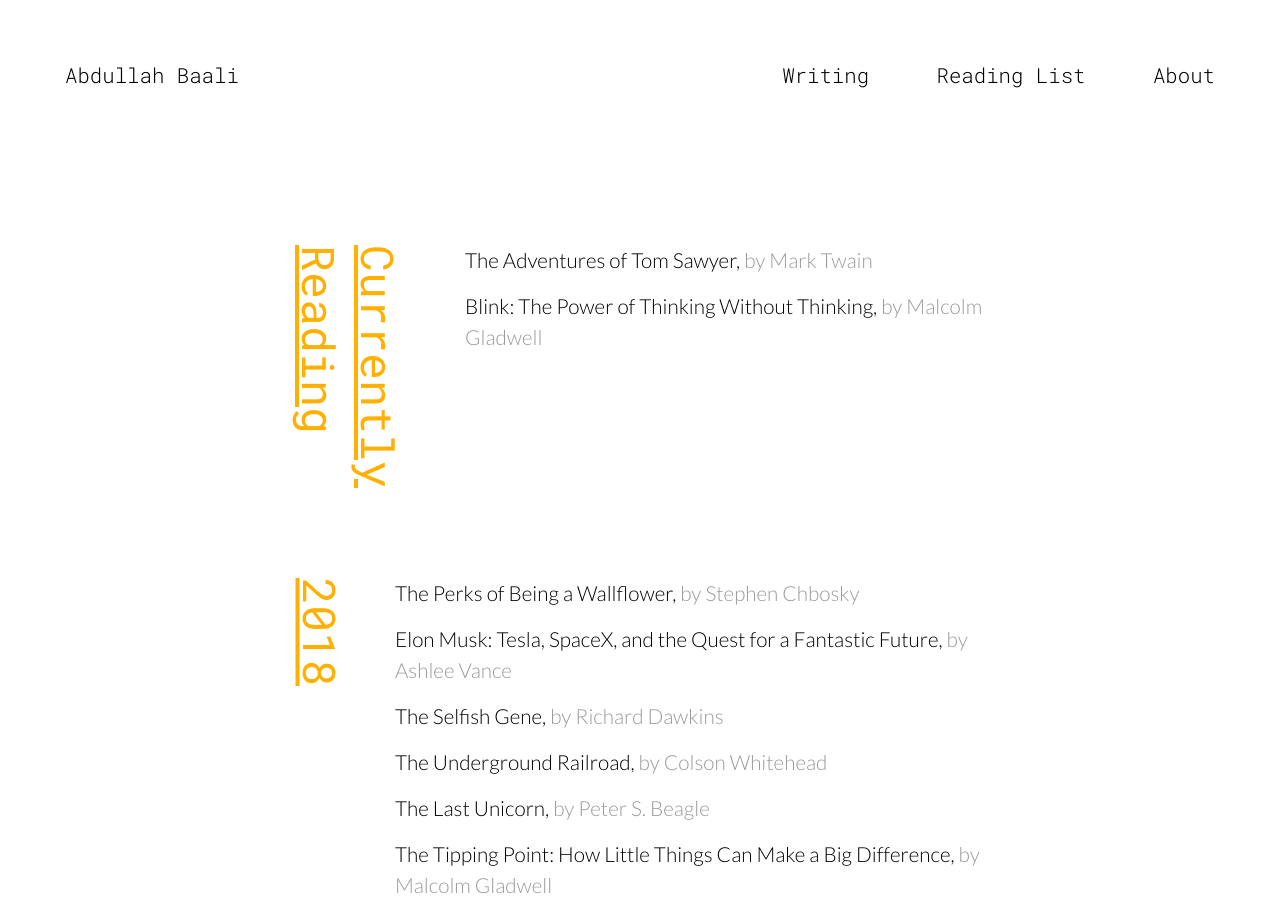
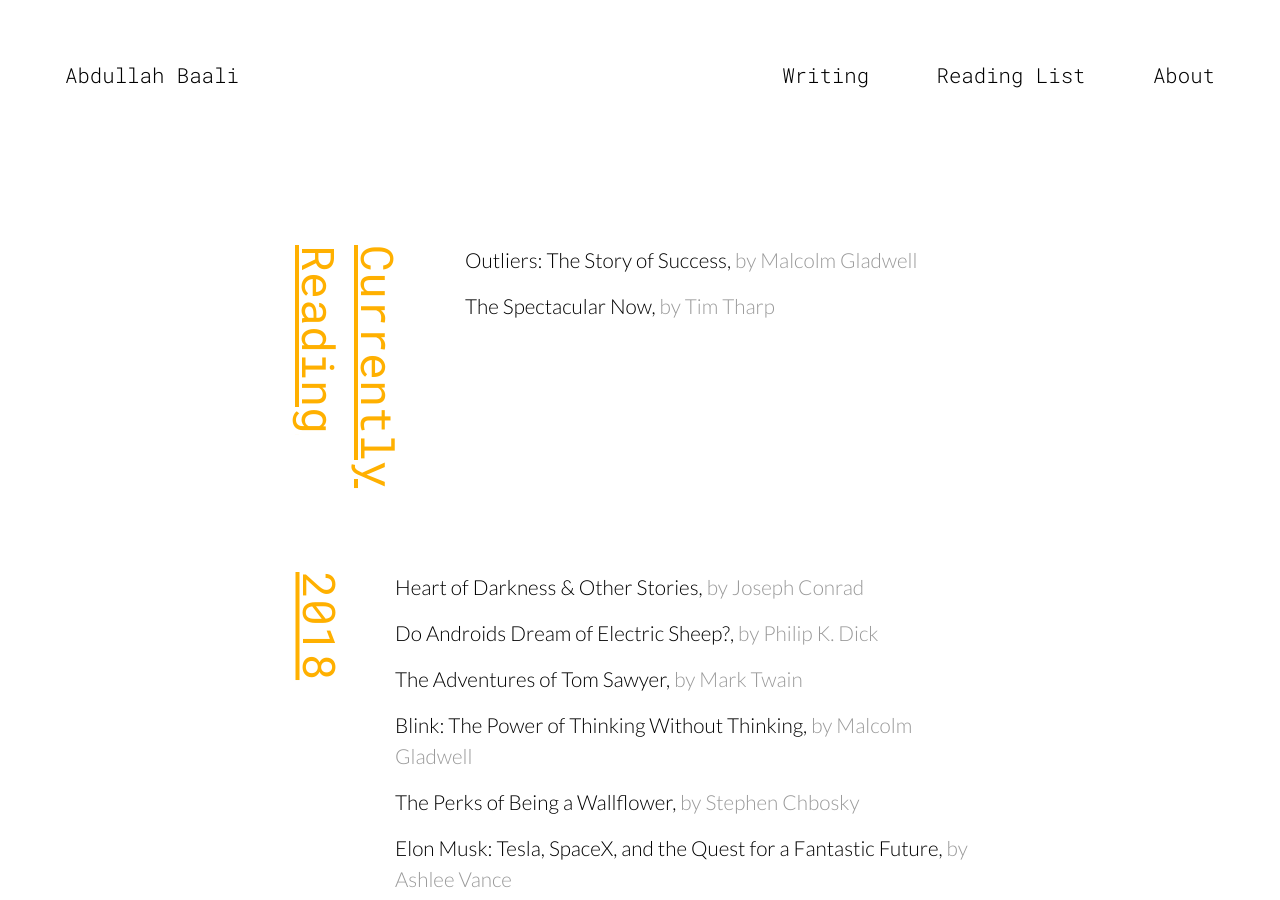
Before and after one commit to trufflesprouts/trufflesprouts.github.io, a Jekyll site: the page built from reading-list.md, in a window 1280 px wide and 900 px high. Built offline with Jekyll 4.4.1, drawn with Linux system fonts in a browser that asks for light colours; comment, search, counter and statistics services are not loaded.

Commit message:
update reading-list

```diff
--- a/_layouts/reading-list.html
+++ b/_layouts/reading-list.html
@@ -5,8 +5,8 @@
 <div class="reading-list">
   <h1 class="w-40">Currently<br>Reading</h1>
   <div class="book-list w-60">
-    <p>The Adventures of Tom Sawyer, <span class="book-author">by Mark Twain</span></p>
-    <p>Blink: The Power of Thinking Without Thinking, <span class="book-author">by Malcolm Gladwell</span></p>
+    <p>Outliers: The Story of Success, <span class="book-author">by Malcolm Gladwell</span></p>
+    <p>The Spectacular Now, <span class="book-author">by Tim Tharp</span></p>
     <!-- <p>Middlemarch, <span class="book-author">by George Eliot</span></p> -->
   </div>
 
@@ -17,6 +17,10 @@
 
   <h1 class="w-30">2018</h1>
   <div class="book-list w-70">
+    <p>Heart of Darkness & Other Stories, <span class="book-author">by Joseph Conrad</span></p>
+    <p>Do Androids Dream of Electric Sheep?, <span class="book-author">by Philip K. Dick</span></p>
+    <p>The Adventures of Tom Sawyer, <span class="book-author">by Mark Twain</span></p>
+    <p>Blink: The Power of Thinking Without Thinking, <span class="book-author">by Malcolm Gladwell</span></p>
     <p>The Perks of Being a Wallflower, <span class="book-author">by Stephen Chbosky</span></p>
     <p>Elon Musk: Tesla, SpaceX, and the Quest for a Fantastic Future, <span class="book-author">by Ashlee Vance</span></p>
     <p>The Selfish Gene, <span class="book-author">by Richard Dawkins</span></p>
```
